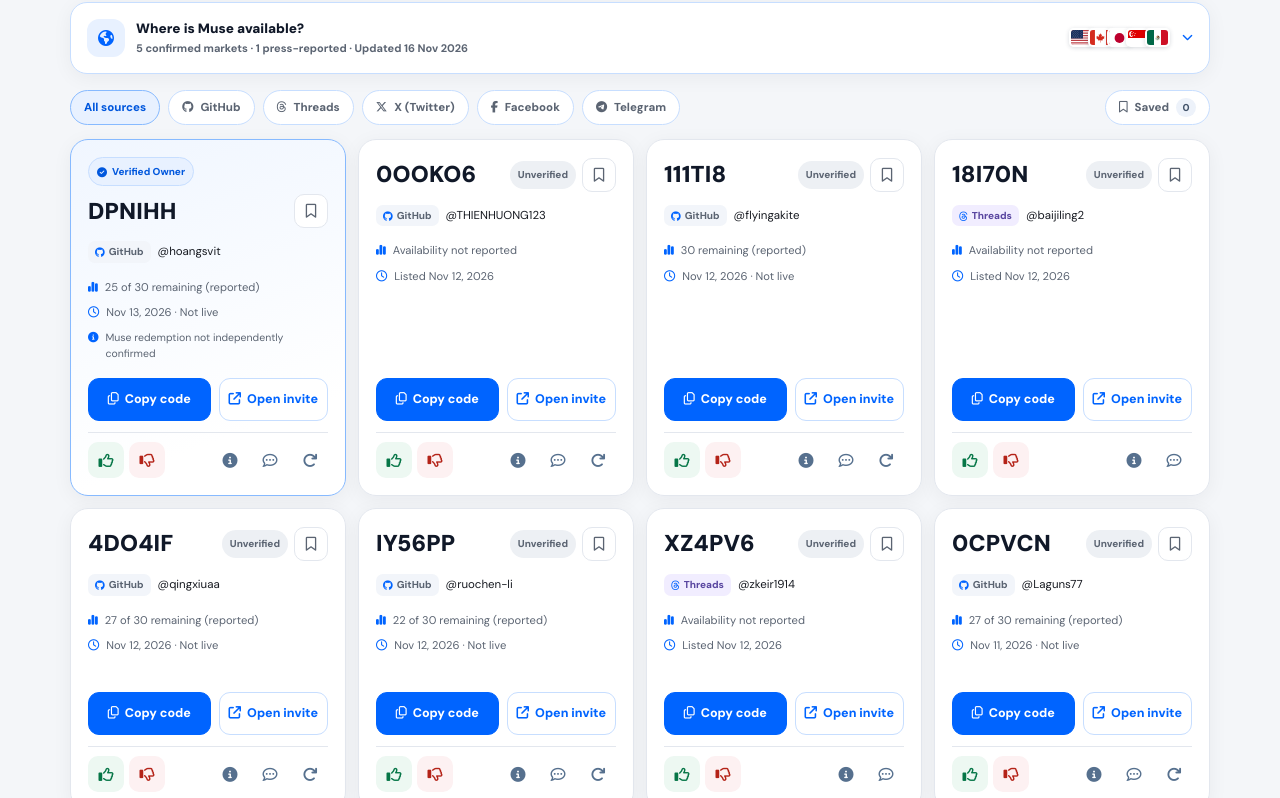
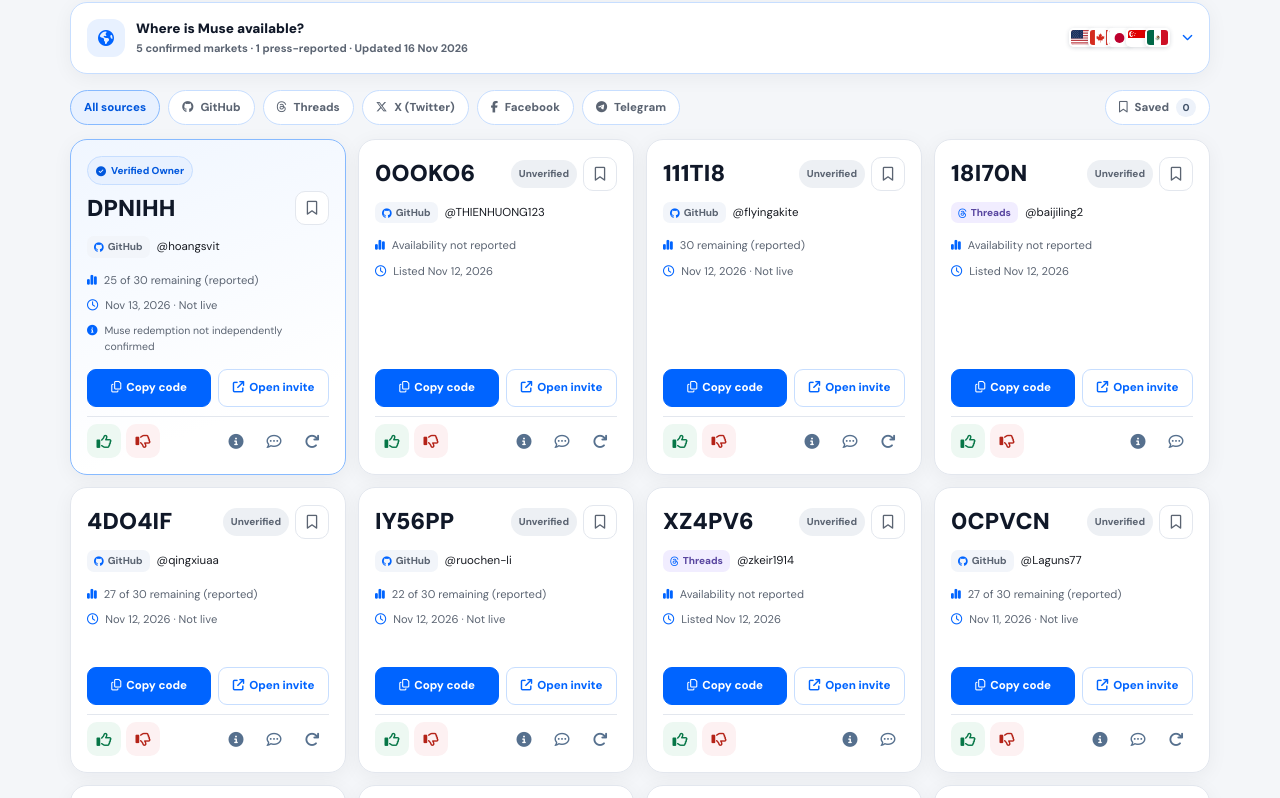
Before and after one commit to ePlus-DEV/muse-invite-hub, a plain HTML site: page index.html in a window 1280 px wide. Shown: the part 740-1538 px from the top of the page. Drawn offline with Linux system fonts and the light colour scheme.

Commit message:
style(ui): reduce invite card button scale and balance spacing

```diff
--- a/assets/styles.css
+++ b/assets/styles.css
@@ -93,7 +93,7 @@ button{cursor:pointer}
 .cards-grid{display:grid;grid-template-columns:repeat(4,minmax(0,1fr));gap:12px}
 .loading-card{grid-column:1/-1;text-align:center;border:1px dashed var(--blue-line);border-radius:16px;background:white;padding:42px 15px;color:var(--muted)}
 /* Invite card: two principal actions and one compact icon-only utility row. */
-.code-card{min-width:0;min-height:302px;background:rgba(255,255,255,.98);border:1px solid var(--line);border-radius:18px;padding:17px;display:flex;flex-direction:column;gap:12px;box-shadow:var(--shadow-sm);transition:border-color .16s,box-shadow .16s,transform .16s}
+.code-card{min-width:0;min-height:286px;background:rgba(255,255,255,.98);border:1px solid var(--line);border-radius:17px;padding:16px;display:flex;flex-direction:column;gap:10px;box-shadow:var(--shadow-sm);transition:border-color .16s,box-shadow .16s,transform .16s}
 .code-card:hover{border-color:#a9c8ff;box-shadow:var(--shadow-md);transform:translateY(-2px)}
 .code-card-featured{border:1.5px solid #87baff;background:linear-gradient(160deg,#f0f6ff,#fff 78%)}
 .card-featured-label{display:flex;align-items:center;min-height:24px;margin-bottom:-5px}
@@ -119,18 +119,18 @@ button{cursor:pointer}
 .card-facts p i{margin-top:3px;flex:none;color:var(--blue)}
 .card-facts .card-owner{color:#0057dd;font-size:10.5px}
 .card-facts .card-redemption{color:var(--muted);font-size:10.5px}
-.card-actions{display:flex;flex-direction:column;gap:11px}
-.card-primary-actions{display:grid;grid-template-columns:1.12fr 1fr;gap:8px}
+.card-actions{display:flex;flex-direction:column;gap:9px}
+.card-primary-actions{display:grid;grid-template-columns:1.12fr 1fr;gap:7px}
 .card-primary-actions>*{min-width:0}
-.card-open-invite{min-height:43px;padding:9px 7px;border:1px solid var(--blue-line);background:#fff;color:var(--blue);border-radius:11px;font-size:12.5px;font-weight:800;display:flex;justify-content:center;align-items:center;gap:6px;text-align:center;white-space:nowrap}
+.card-open-invite{min-height:38px;padding:7px 6px;border:1px solid var(--blue-line);background:#fff;color:var(--blue);border-radius:9px;font-size:11.5px;font-weight:750;display:flex;justify-content:center;align-items:center;gap:5px;text-align:center;white-space:nowrap}
 .card-open-invite:hover{background:var(--blue-soft);border-color:var(--blue);color:var(--blue-hover)}
-.card-copy{min-height:43px;padding:9px 8px;border:1px solid var(--blue);width:100%;background:var(--blue);color:#fff;border-radius:11px;font-size:12.5px;font-weight:800;display:flex;justify-content:center;align-items:center;gap:6px;white-space:nowrap}
+.card-copy{min-height:38px;padding:7px 6px;border:1px solid var(--blue);width:100%;background:var(--blue);color:#fff;border-radius:9px;font-size:11.5px;font-weight:750;display:flex;justify-content:center;align-items:center;gap:5px;white-space:nowrap}
 .card-copy:hover,.code-card-featured .card-copy:hover{background:var(--blue-hover);border-color:var(--blue-hover);color:#fff}
 .code-card-copied:not(.code-card-featured) .card-copy{background:#e4f7ed;border-color:#c4ecd8;color:#12794e}
 .code-card-copied:not(.code-card-featured) .card-copy:hover{background:#cff0df;border-color:#a0debe;color:#096c40}
-.card-utility-bar{display:flex;align-items:center;justify-content:space-between;gap:7px;padding-top:9px;border-top:1px solid var(--line)}
+.card-utility-bar{display:flex;align-items:center;justify-content:space-between;gap:6px;padding-top:7px;border-top:1px solid var(--line)}
 .card-subactions{display:flex;align-items:center;gap:4px;min-width:0}
-.card-utility-link{width:36px;min-height:36px;display:grid;place-items:center;flex:none;border:1px solid transparent;border-radius:10px;color:#56708e;font-size:15px;text-decoration:none;transition:background .15s,color .15s,border-color .15s}
+.card-utility-link{width:34px;min-height:34px;display:grid;place-items:center;flex:none;border:1px solid transparent;border-radius:10px;color:#56708e;font-size:15px;text-decoration:none;transition:background .15s,color .15s,border-color .15s}
 .card-utility-link:hover,.card-utility-link:focus-visible{color:var(--blue);background:var(--blue-soft);border-color:var(--blue-line);text-decoration:none}
 .card-utility-link:focus-visible,.card-quick-feedback:focus-visible{outline:3px solid #a9c8ff;outline-offset:2px}
 .directory-more{text-align:center;margin-top:20px}
@@ -227,6 +227,7 @@ button{cursor:pointer}
   .code-card{min-height:0;padding:15px;gap:10px}
   .code-value{font-size:22px}
   .card-facts{gap:4px}
+  .card-copy,.card-open-invite{min-height:44px;font-size:12px}
   .card-utility-link,.card-quick-feedback{width:44px;min-height:44px}
   .card-subactions{gap:5px}
   .directory-more .button{width:100%}
@@ -457,7 +458,7 @@ html.is-page-loading body>.site-footer{display:none!important}
 .card-save:hover,.card-save:focus-visible{border-color:var(--blue);color:var(--blue);background:var(--blue-soft)}
 .card-save[aria-pressed="true"]{background:var(--blue-soft);border-color:#a9c8ff;color:#0064ff}
 .card-feedback-actions{display:flex;align-items:center;gap:5px;flex:none}
-.card-quick-feedback{width:36px;min-height:36px;display:grid;place-items:center;flex:none;border:1px solid transparent;border-radius:10px;background:#edf8f2;color:var(--green);font-size:15px;text-decoration:none;transition:background .15s,border-color .15s,color .15s}
+.card-quick-feedback{width:34px;min-height:34px;display:grid;place-items:center;flex:none;border:1px solid transparent;border-radius:10px;background:#edf8f2;color:var(--green);font-size:15px;text-decoration:none;transition:background .15s,border-color .15s,color .15s}
 .card-quick-worked{background:#edf8f2;color:var(--green)}
 .card-quick-failed{background:#fdf1f2;color:var(--red)}
 .card-quick-feedback:hover,.card-quick-feedback:focus-visible{background:var(--blue-soft);border-color:var(--blue-line)}
```
